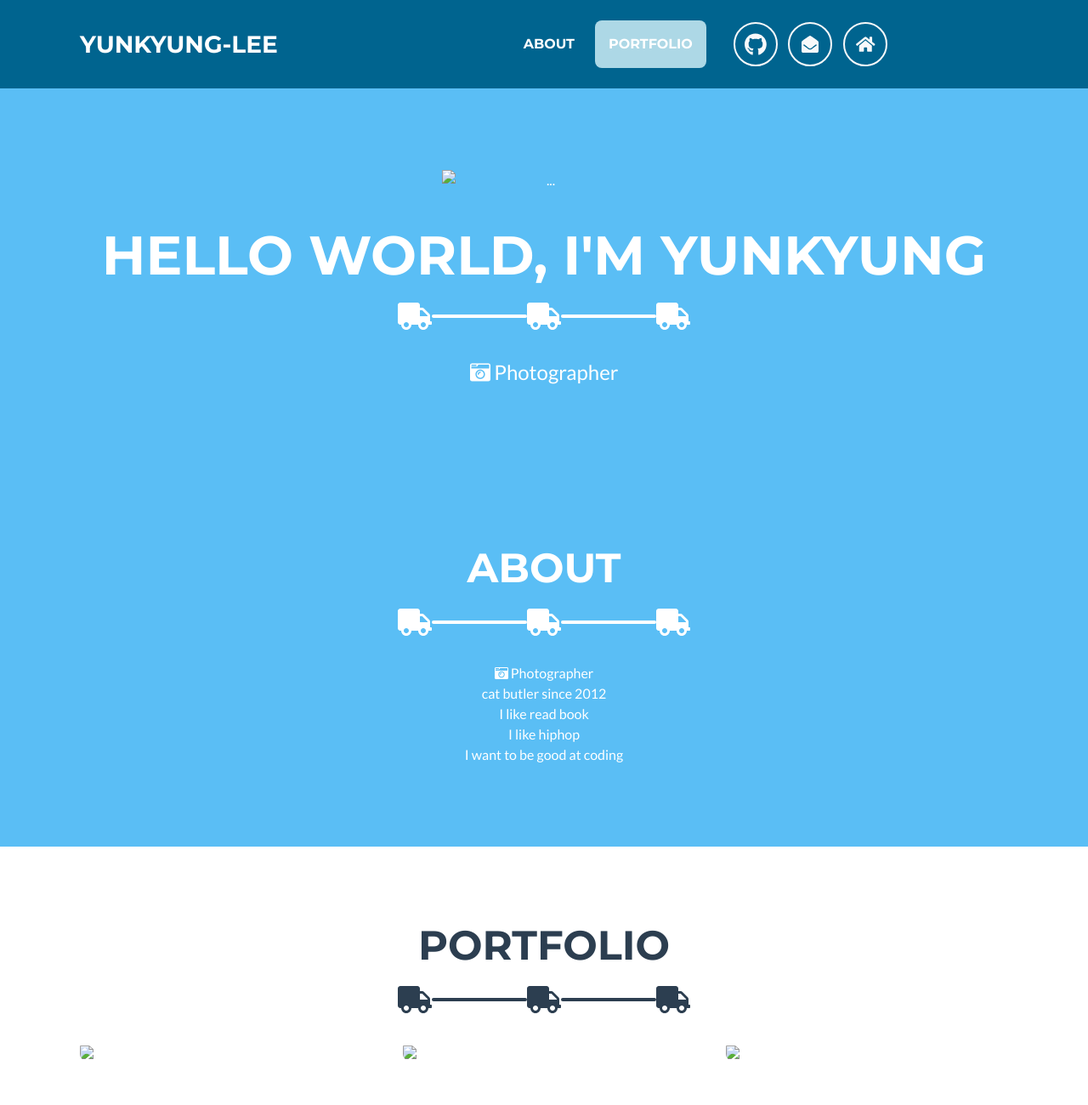
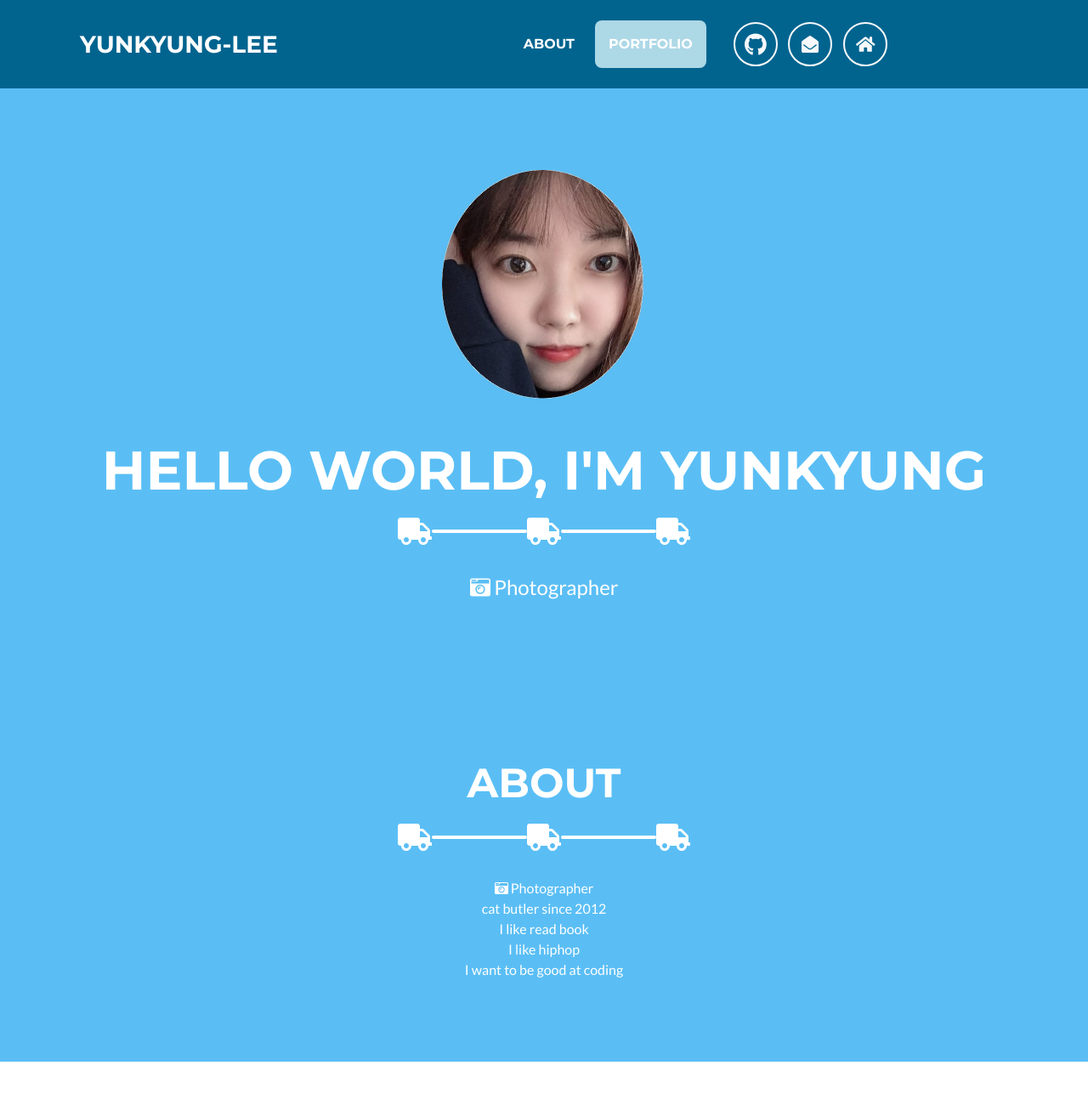
Before and after one commit to elly1223/week1-introduce2, a plain HTML site: page index.html in a window 1280 px wide. Shown: the top 1300 px of the page at 85% size. Drawn offline with nearby package versions, Linux system fonts and the light colour scheme.

Commit message:
Add files via upload

```diff
--- a/index.html
+++ b/index.html
@@ -6,8 +6,6 @@
         <meta name="description" content="" />
         <meta name="author" content="" />
         <title>Yunkyung Lee</title>
-        <!-- Favicon-->
-        <link rel="icon" type="image/x-icon" href="assets/img/favicon.ico" />
         <!-- Font Awesome icons (free version)-->
         <script src="https://use.fontawesome.com/releases/v5.15.3/js/all.js" crossorigin="anonymous"></script>
         <!-- Google fonts-->
@@ -42,7 +40,7 @@
         <header class="masthead bg-primary text-white text-center">
             <div class="container d-flex align-items-center flex-column">
                 <!-- Masthead Avatar Image-->
-                <img class="masthead-avatar mb-5" src="assets/img/yk.jpg" alt="..." />
+                <img class="masthead-avatar mb-5" src="img/yk.jpg" alt="..." />
                 <!-- Masthead Heading-->
                 <h1 class="masthead-heading text-uppercase mb-0">Hello World, I'm yunkyung</h1>
                 <!-- Icon Divider-->
@@ -102,7 +100,7 @@
                                 <div class="portfolio-item-caption-content text-center text-white"></div>
                                 <a href="https://github.com/yunkyung-creator/web1" target="_blank"><img class="img-fluid" src="assets/img/portfolio/HTML&CSS.jpg"></a>
                             </div>
-                            <img class="img-fluid" src="assets/img/portfolio/HTML&CSS.jpg"></a>
+                            <img class="img-fluid" src="img/portfolio/HTML&CSS.jpg"></a>
                         </div>
                     </div>
                     <!-- Portfolio Item 2-->
@@ -112,7 +110,7 @@
                                 <div class="portfolio-item-caption-content text-center text-white"></div>
                                 <a href="https://github.com/yunkyung-creator/web2-CSS" target="_blank"><img class="img-fluid" src="assets/img/portfolio/javascript.jpg"></a>
                             </div>
-                            <img class="img-fluid" src="assets/img/portfolio/javascript.jpg">
+                            <img class="img-fluid" src="img/portfolio/javascript.jpg">
                         </div>
                     </div>
                     <!-- Portfolio Item 3-->
@@ -121,7 +119,7 @@
                             <div class="portfolio-item-caption d-flex align-items-center justify-content-center h-100 w-100">
                                 <div class="portfolio-item-caption-content text-center text-white"></div>
                             </div>
-                            <img class="img-fluid" src="assets/img/portfolio/python.jpg">
+                            <img class="img-fluid" src="img/portfolio/python.jpg">
                         </div>
                     </div>
                 </div>
@@ -134,7 +132,6 @@
                 <small>
                     Copyright &copy; Yunkyung-Lee
                     <!-- This script automatically adds the current year to your website footer-->
-                    <!-- (credit: https://updateyourfooter.com/)-->
                     <script>
                         document.write(new Date().getFullYear());
                     </script>
@@ -151,9 +148,6 @@
         <script src="https://cdn.jsdelivr.net/npm/bootstrap@4.6.0/dist/js/bootstrap.bundle.min.js"></script>
         <!-- Third party plugin JS-->
         <script src="https://cdnjs.cloudflare.com/ajax/libs/animejs/3.2.1/anime.min.js"></script>
-        <!-- Contact form JS-->
-        <script src="assets/mail/jqBootstrapValidation.js"></script>
-        <script src="assets/mail/contact_me.js"></script>
         <!-- Core theme JS-->
         <script src="js/scripts.js"></script>
     </body>
```
